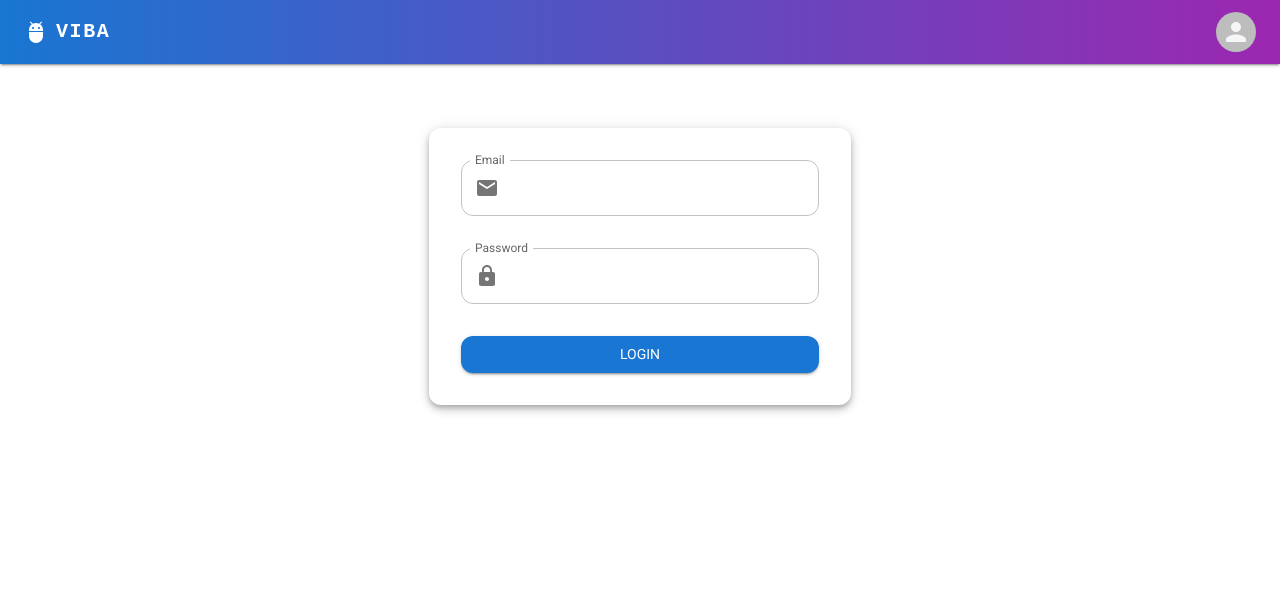
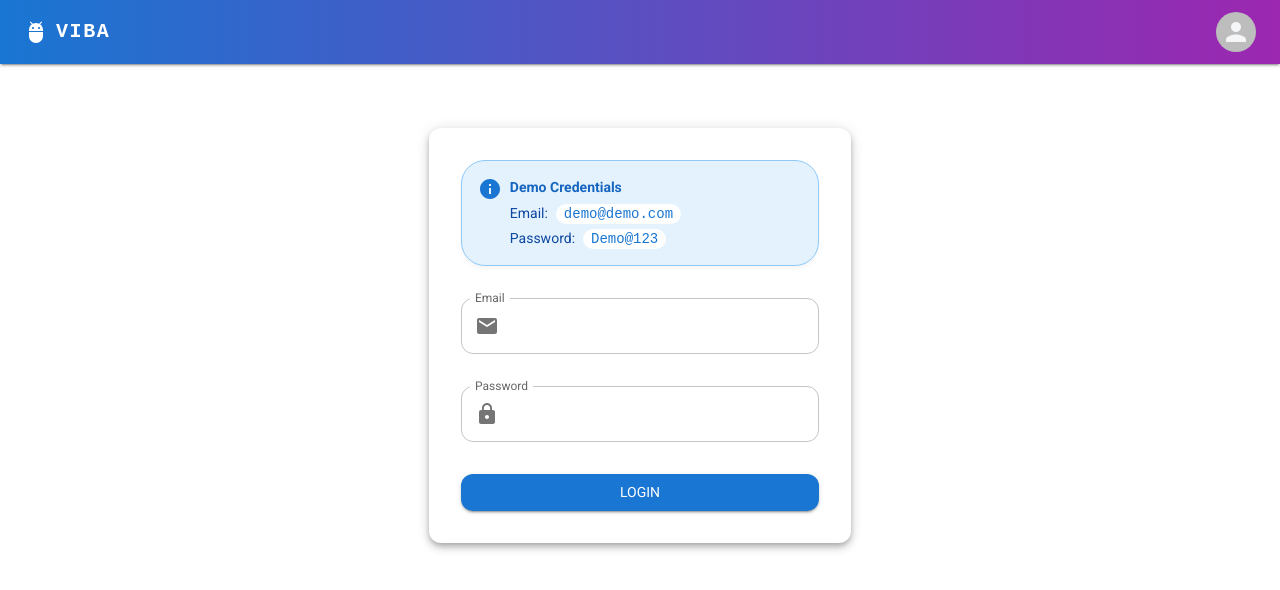
Before and after one commit to Abdelrrahman-Alaa/viba, a Next.js app: page /login in a window 1280 px wide. Shown: the top 590 px of the page. Built offline with nearby package versions, Linux system fonts and the light colour scheme; what @mui/material-nextjs would draw is missing.

Commit message:
Add demo credentials box to login page
- Introduced a new UI component displaying demo credentials for user convenience.
- Utilized Material-UI components such as Box, Typography, and InfoIcon for enhanced styling.
- Improved user experience by providing clear demo email and password information.

```diff
--- a/src/app/login/page.tsx
+++ b/src/app/login/page.tsx
@@ -12,6 +12,9 @@ import EmailIcon from "@mui/icons-material/Email";
 import LockIcon from "@mui/icons-material/Lock";
 import Alert from "@mui/material/Alert";
 import Fade from "@mui/material/Fade";
+import Box from "@mui/material/Box";
+import Typography from "@mui/material/Typography";
+import InfoIcon from "@mui/icons-material/Info";
 
 export default function Login() {
   const router = useRouter();
@@ -95,6 +98,72 @@ export default function Login() {
               padding: "1rem",
             }}
           >
+            {/* Demo Credentials Box */}
+            <Box
+              sx={{
+                bgcolor: "#e3f2fd", // لون أزرق فاتح
+                p: 2,
+                borderRadius: 2,
+                display: "flex",
+                alignItems: "start",
+                gap: 1,
+                border: "1px solid #90caf9", // إطار أزرق فاتح
+                boxShadow: "0 2px 4px rgba(0,0,0,0.05)",
+              }}
+            >
+              <InfoIcon sx={{ color: "#1976d2" }} /> {/* أزرق غامق */}
+              <Box>
+                <Typography
+                  variant="subtitle2"
+                  sx={{
+                    color: "#1565c0", // أزرق غامق للعنوان
+                    fontWeight: "bold",
+                    mb: 0.5,
+                  }}
+                >
+                  Demo Credentials
+                </Typography>
+                <Typography
+                  variant="body2"
+                  sx={{
+                    color: "#0d47a1", // أزرق غامق جداً للنص
+                    fontWeight: 500,
+                    "& span": {
+                      // تنسيق خاص للقيم
+                      color: "#1976d2",
+                      fontFamily: "monospace",
+                      backgroundColor: "#fff",
+                      px: 1,
+                      py: 0.2,
+                      borderRadius: 1,
+                      ml: 1,
+                    },
+                  }}
+                >
+                  Email:<span>demo@demo.com</span>
+                </Typography>
+                <Typography
+                  variant="body2"
+                  sx={{
+                    color: "#0d47a1",
+                    fontWeight: 500,
+                    mt: 0.5,
+                    "& span": {
+                      color: "#1976d2",
+                      fontFamily: "monospace",
+                      backgroundColor: "#fff",
+                      px: 1,
+                      py: 0.2,
+                      borderRadius: 1,
+                      ml: 1,
+                    },
+                  }}
+                >
+                  Password:<span>Demo@123</span>
+                </Typography>
+              </Box>
+            </Box>
+
             <TextField
               onChange={handleChange}
               value={values.email}
```
